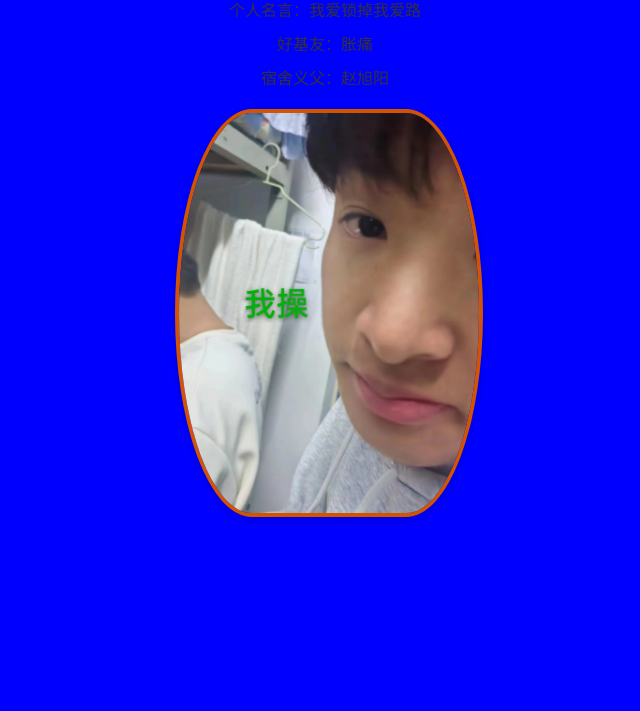
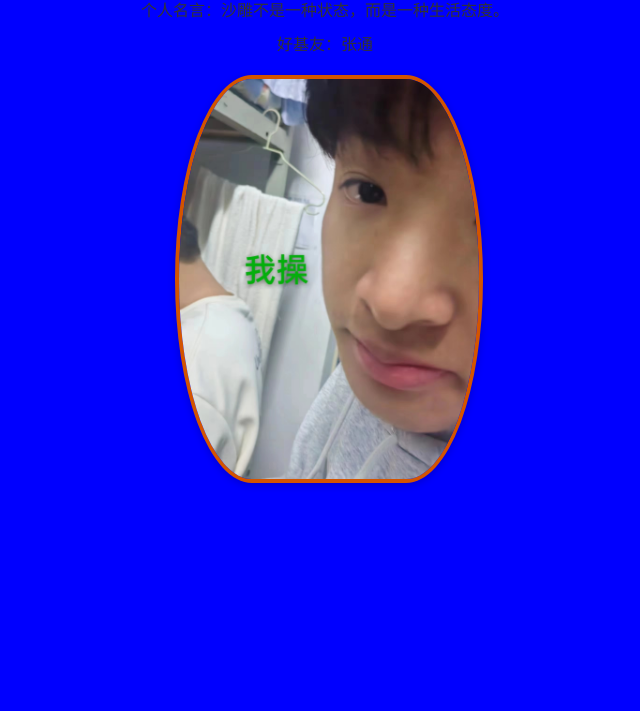
Before and after one commit to yangyi34344/kongyou.github.io, a plain HTML site: page index.html in a window 1280 px wide. Shown: the part 89-800 px from the top of the page, without its empty margins (315-955 px from the left). Drawn offline with Linux system fonts and the light colour scheme.

Commit message:
Update index.html

```diff
--- a/index.html
+++ b/index.html
@@ -12,9 +12,8 @@
         <div class="content">
             <div>
                 <h1 class="title">姓名：下樱桃</h1>
-                <p>个人名言：我爱锁掉我爱路</p>
-                <p>好基友：胀痛</p>
-                <p>宿舍义父：赵旭阳</p>
+                <p>个人名言：沙雕不是一种状态，而是一种生活态度。</p>
+                <p>好基友：张通</p>
             </div>
         </div>
         <!-- 图片轮转 -->
```
